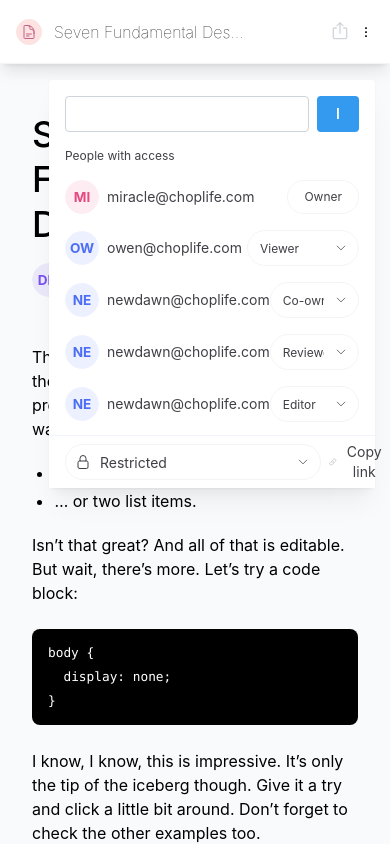
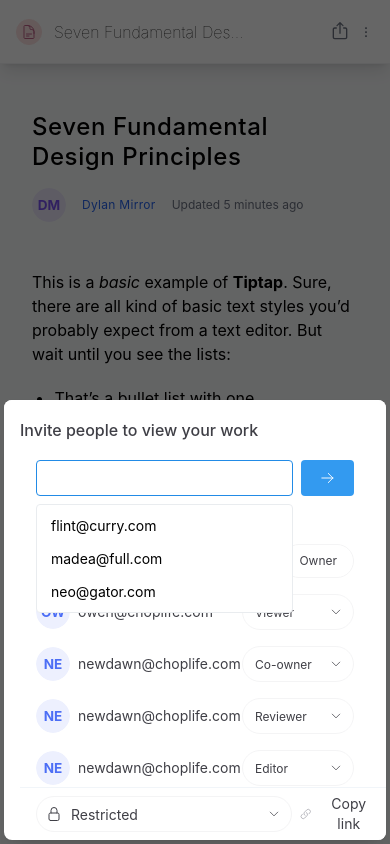
Before and after one commit to Chiazokam/HiTex, a Next.js app: page / in a window 390 px wide. Both pictures are taken after a click on the icon 340 px from the left and 31 px from the top of the page. Built offline with nearby package versions, Linux system fonts and the light colour scheme.

Commit message:
feat: create drawer

```diff
--- a/components/AuthorBox.tsx
+++ b/components/AuthorBox.tsx
@@ -4,7 +4,7 @@ import UserAvatar from "@/components/UserAvatar";
 const AuthorBox = () => {
     return (
         <div className="flex flex-col gap-4 mb-12">
-            <div className="text-4xl md:text-5xl font-medium tracking-wide leading-tight">
+            <div className="text-2xl md:text-5xl font-medium tracking-wide leading-tight">
                 Seven Fundamental Design Principles
             </div>
 
--- /dev/null
+++ b/components/DocumentSharing/ShareDocumentWrapper.tsx
@@ -0,0 +1,53 @@
+import { Dialog, Drawer } from '@mantine/core'
+import { ReactNode } from 'react';
+import { useIsMobile } from '@/lib/hooks/useIsMoile'
+import { useClickOutside } from '@mantine/hooks'
+
+type Props = {
+    children: ReactNode
+    opened: boolean
+    close: () => void
+}
+
+const ShareDocumentWrapper = ({ children, opened, close }: Props) => {
+    const isMobile = useIsMobile()
+    const ref = useClickOutside(close)
+
+    return (
+        <>
+            {isMobile ?
+                <Drawer
+                    radius="md"
+                    opened={opened}
+                    onClose={close}
+                    position='bottom'
+                    title='Invite people to view your work'
+                    offset={4}
+                    closeOnClickOutside
+                    closeOnEscape
+                    withCloseButton={false}
+                    withinPortal
+                    classNames={{
+                        title: 'text-zinc-700 !font-medium',
+                        root: 'overflow-x-hidden'
+                    }}
+                >
+                    {children}
+                </Drawer> :
+                <Dialog
+                    opened={opened}
+                    ref={ref}
+                    classNames={{
+                        root: '!w-[450px] !px-0 !max-h-[120] relative',
+                    }}
+                    onClose={close}
+                    position={{ top: 80, right: 15 }}
+                >
+                    {children}
+                </Dialog>
+            }
+        </>
+    )
+}
+
+export default ShareDocumentWrapper
--- a/components/DocumentSharing/index.tsx
+++ b/components/DocumentSharing/index.tsx
@@ -3,12 +3,13 @@ import { usePathname } from 'next/navigation'
 import { Dialog, Button, TagsInput, Divider } from '@mantine/core'
 import { isEmailValid } from '@/lib/utils/isEmailValid'
 import AccessOptionsSelect from './AccessOptionsSelect'
-import { LinkIcon } from '@/components/Icons'
+import { LinkIcon, ArrowRightIcon } from '@/components/Icons'
 import InvitedPeople from './InvitedPeople'
 import showSuccessNotification from '@/lib/utils/notifications/showSuccessNotification'
 import showErrorNotification from '@/lib/utils/notifications/showErrorNotification'
 import { useClickOutside } from '@mantine/hooks'
 import { useIsMobile } from '@/lib/hooks/useIsMoile'
+import ShareDocumentWrapper from './ShareDocumentWrapper'
 
 type ShareDocumentProps = {
     opened: boolean
@@ -92,18 +93,8 @@ const ShareDocument = ({ opened, close }: ShareDocumentProps) => {
         showSuccessNotification({ message: 'Copied to clipboard' })
     }
 
-    console.log(isMobile, '<<<<')
-
     return (
-        <Dialog
-            opened={opened}
-            ref={ref}
-            classNames={{
-                root: '!w-[450px] !px-0 !max-h-[120] relative',
-            }}
-            onClose={close}
-            position={{ top: 80, right: 15 }}
-        >
+        <ShareDocumentWrapper opened={opened} close={close}>
             <div className='flex gap-4 flex-col'>
                 <div className='flex gap-2 justify-between px-4'>
                     <TagsInput
@@ -121,7 +112,9 @@ const ShareDocument = ({ opened, close }: ShareDocumentProps) => {
                         data={['flint@curry.com', 'madea@full.com', 'neo@gator.com']}
                     />
 
-                    <Button loading={loading} onClick={() => handleSubmit()} color='blue.5'>Invite</Button>
+                    <Button loading={loading} onClick={() => handleSubmit()} color='blue.5'>
+                        {isMobile ? <ArrowRightIcon className='w-5 h-5'/> : 'Invite'}
+                    </Button>
 
                 </div>
 
@@ -148,7 +141,7 @@ const ShareDocument = ({ opened, close }: ShareDocumentProps) => {
                         </button>
                     </div>
                 </div>
-      </Dialog>
+      </ShareDocumentWrapper>
     )
 }
 
--- a/components/Header.tsx
+++ b/components/Header.tsx
@@ -3,7 +3,7 @@
 import React from 'react'
 import { DocumentTextIcon, EllipsisVerticalIcon, ArrowUpOnSquareIcon } from '@/components/Icons';
 import { Share2Icon } from '@/components/Icons/radixIcons';
-import { Divider, Button } from '@mantine/core'
+import { Divider, Button, Drawer } from '@mantine/core'
 import Contributors from '@/components/Contributors';
 import UserAvatar from '@/components/UserAvatar';
 import { useDisclosure } from '@mantine/hooks';
@@ -25,11 +25,11 @@ const Header = () => {
                 <Divider orientation="vertical" className='hidden sm:flex' />
 
                 <Button className='!hidden sm:!flex' size='sm' color='blue.5' onClick={open}>Share</Button>
-                <Share2Icon fontWeight={1} className='!flex sm:!hidden w-5 h-5 text-gray-300 font-thin' onClick={open} />
+                <Share2Icon fontWeight={1} className='!flex sm:!hidden w-5 h-5 text-gray-500 font-thin' onClick={open} />
 
                 <ShareDocument opened={opened} close={close} />
 
-                <EllipsisVerticalIcon className='w-4 h-4 !flex sm:!hidden' />
+                <EllipsisVerticalIcon className='w-4 h-4 !flex sm:!hidden text-gray-500' />
                 <div className='cursor-pointer !hidden sm:!flex'>
                     <UserAvatar image='' name='Dylan Mirror' />
                 </div>
--- a/lib/theme/constants/mobileViewPort.ts
+++ b/lib/theme/constants/mobileViewPort.ts
@@ -1 +1 @@
-export const MOBILE_VIEWPORT = 768;
+export const MOBILE_VIEWPORT = 490;
```
